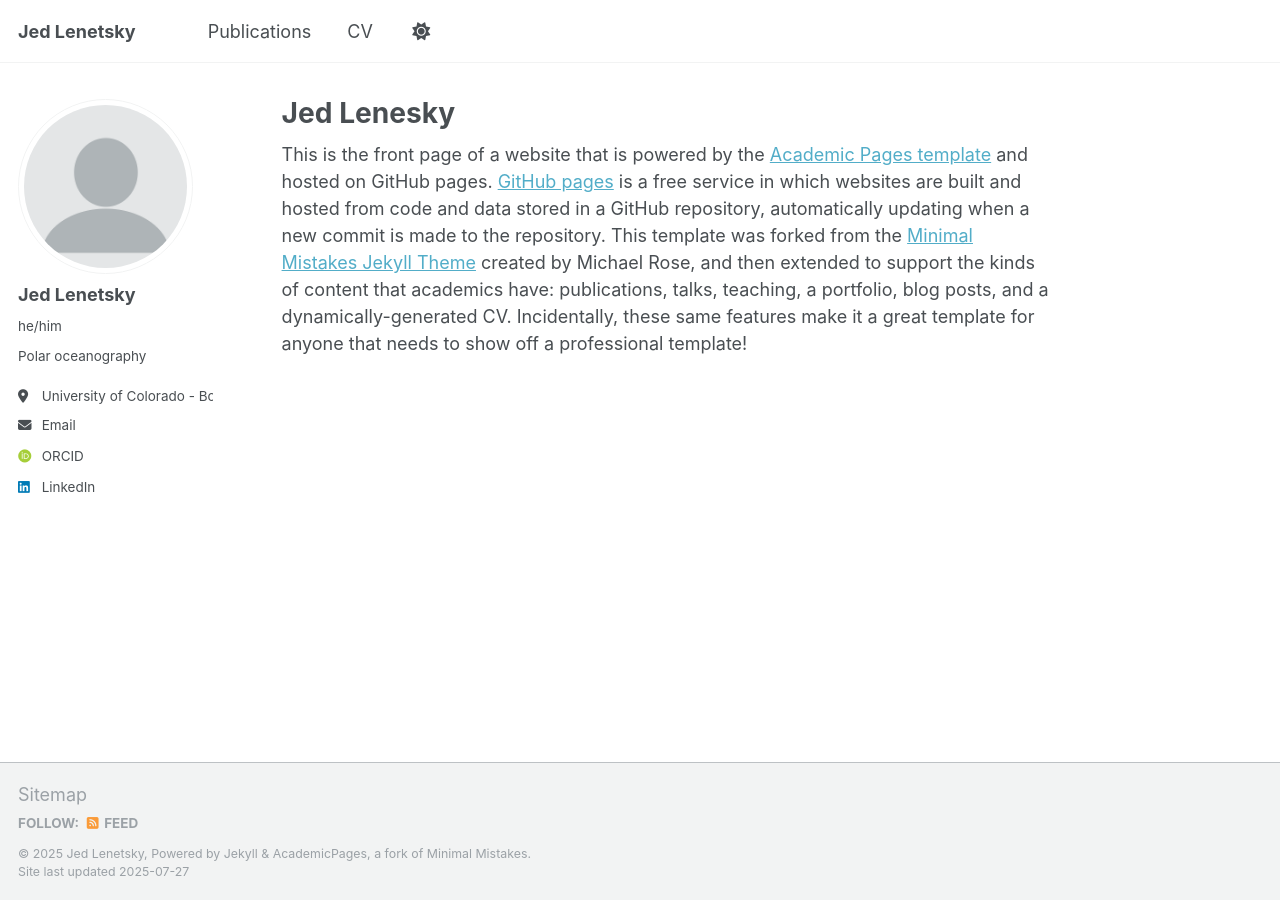
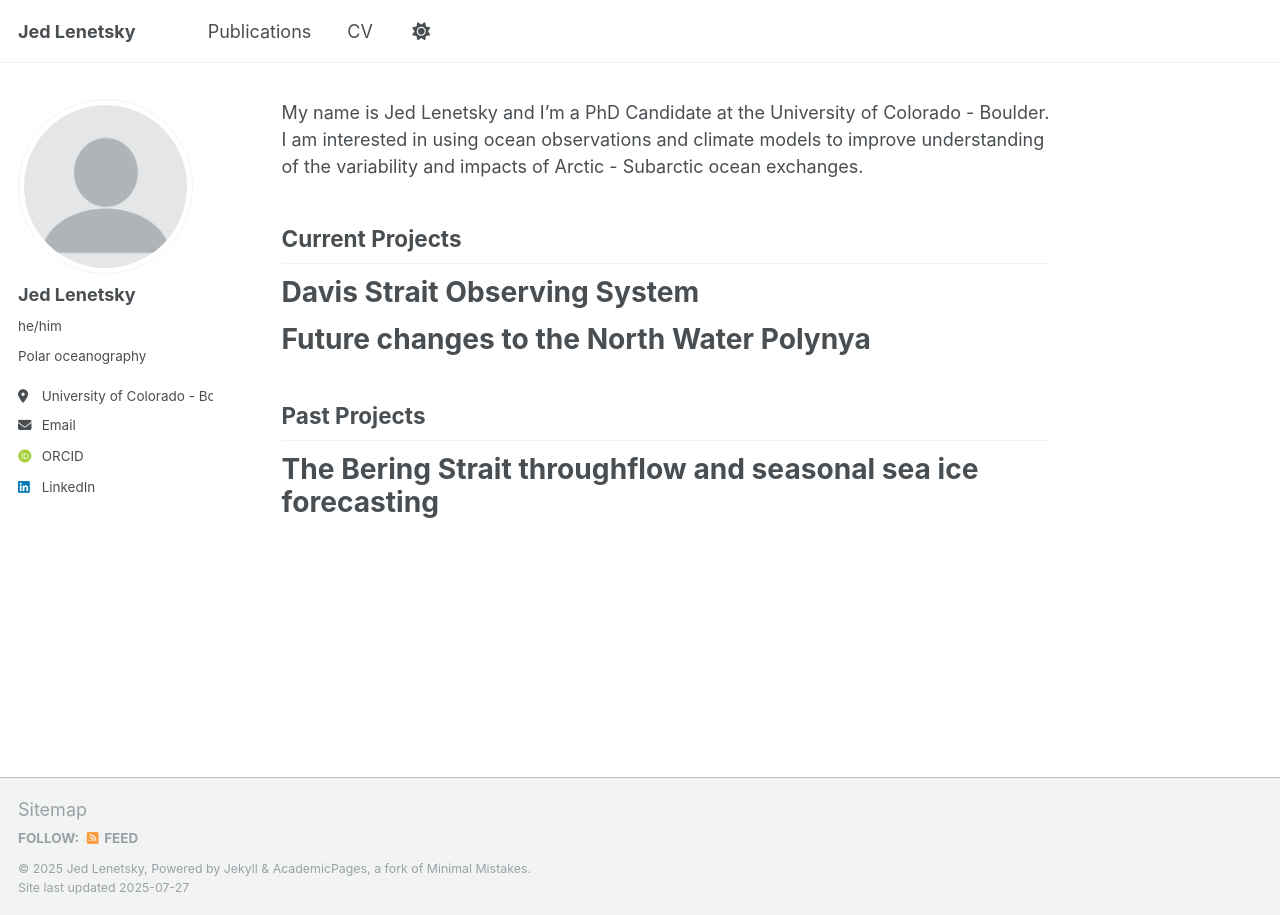
Before and after one commit to jedlenetsky/jedlenetsky.github.io, a Jekyll site: the page built from _pages/about.md, in a window 1280 px wide. Built offline with Jekyll 4.4.1, drawn with Linux system fonts in a browser that asks for light colours; some web fonts are replaced; a script that is not in the unit is left out.

Commit message:
update bio

```diff
--- a/_pages/about.md
+++ b/_pages/about.md
@@ -1,10 +1,23 @@
 ---
 permalink: /
-title: "Jed Lenesky "
+#title: "Jed Lenesky "
 author_profile: true
 redirect_from:
   - /about/
   - /about.html
 ---
 
-This is the front page of a website that is powered by the [Academic Pages template](https://github.com/academicpages/academicpages.github.io) and hosted on GitHub pages. [GitHub pages](https://pages.github.com) is a free service in which websites are built and hosted from code and data stored in a GitHub repository, automatically updating when a new commit is made to the repository. This template was forked from the [Minimal Mistakes Jekyll Theme](https://mmistakes.github.io/minimal-mistakes/) created by Michael Rose, and then extended to support the kinds of content that academics have: publications, talks, teaching, a portfolio, blog posts, and a dynamically-generated CV. Incidentally, these same features make it a great template for anyone that needs to show off a professional template!
+My name is Jed Lenetsky and I'm a PhD Candidate at the University of Colorado - Boulder. I am interested in using ocean observations and climate models to improve understanding of the variability and impacts of Arctic - Subarctic ocean exchanges.
+
+## Current Projects
+
+# Davis Strait Observing System
+
+
+# Future changes to the North Water Polynya
+
+
+
+## Past Projects
+
+# The Bering Strait throughflow and seasonal sea ice forecasting
```
Also changed, not shown: 1 other file.
